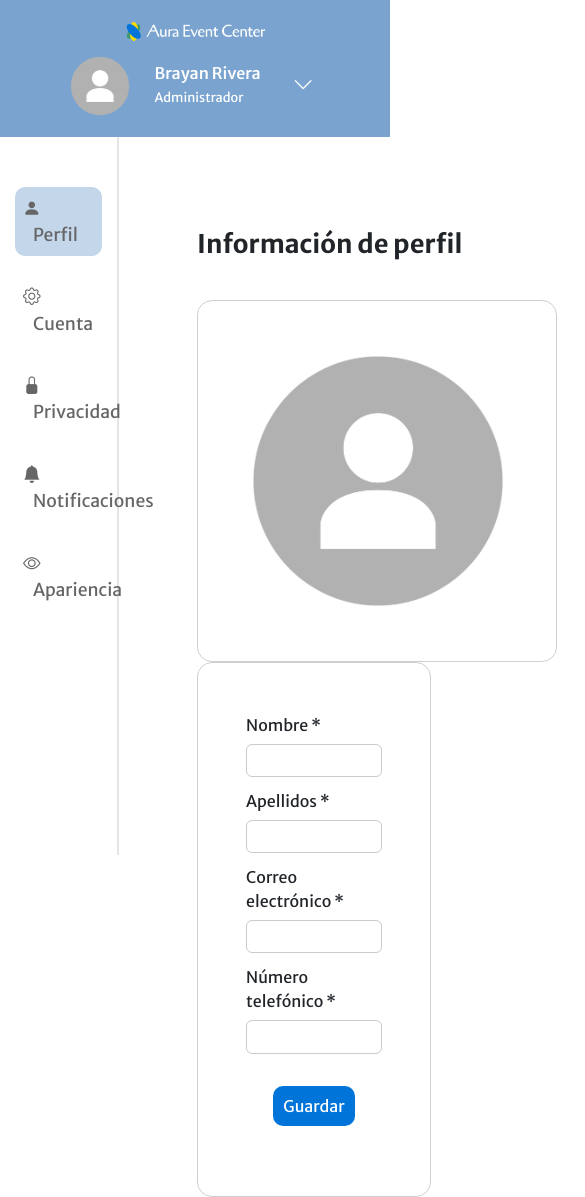
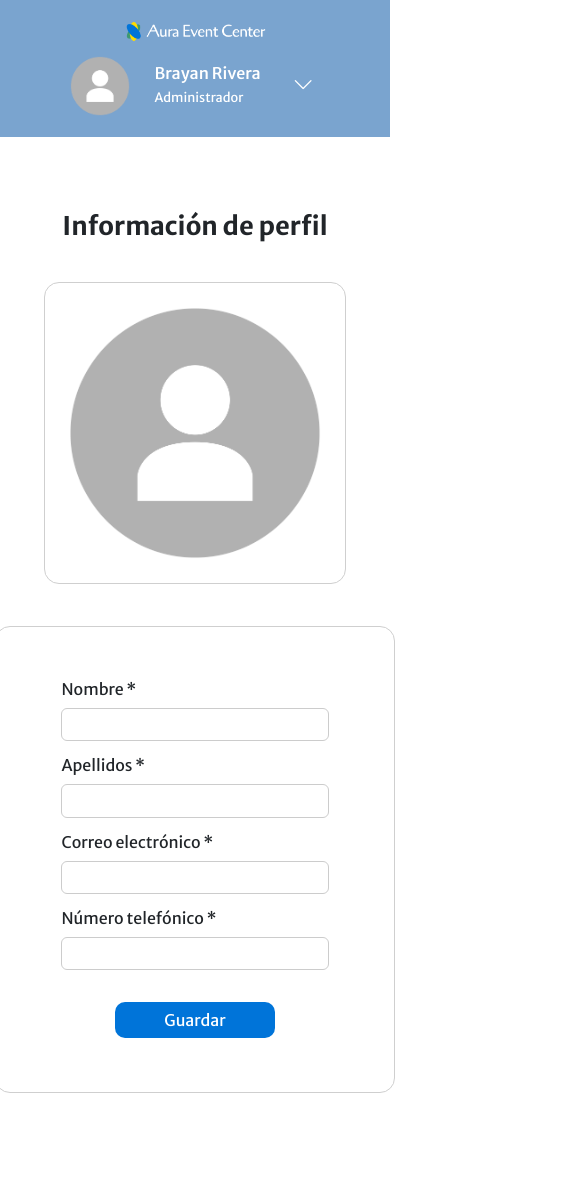
Before and after one commit to henoc03/AuraEventCenter, a React (Vite) app in the folder frontend/: page /profile in a window 390 px wide. Shown: the whole page, 585 px wide, since content can reach past the window. After the commit the page ends 1093 px from the top, so only its background shows below. Built offline with nearby package versions, Linux system fonts and the light colour scheme; no server answers.

Commit message:
style: header and profile css fix

```diff
--- a/frontend/src/style/header.css
+++ b/frontend/src/style/header.css
@@ -3,7 +3,7 @@
 }
 
 .header-container {
-    width: 100%;
+   width: 100%;
     height: 15vh;
     background-color: #7AA4CF;
     display: flex;
@@ -100,9 +100,7 @@
     font-weight: bold;
 }
 
-@media(max-width: 500px) {
-
-
+@media(max-width: 768px) {
     .header-container {
         justify-content: center;
         flex-direction: column;
--- a/frontend/src/style/profile.css
+++ b/frontend/src/style/profile.css
@@ -46,7 +46,8 @@
 
 .main {
     display: flex;
-    justify-content: start;
+    flex-direction: row;
+    justify-content: center;
     align-items: center;
     width: 100%;
     height: 100%;
@@ -65,21 +66,24 @@
     display: flex;
     flex-direction: column;
     width: 100%;
-    height: 80%;
+    max-width: 120vh;
+    height: 85%;
 }
 
 .image-form-container {
     display: flex;
     flex-direction: row;
     justify-content: space-between;
+    height: 85%;
 }
 
 .image-container {
     border: 1px solid #CFCFCF;
-    height: 75%;
+    height: 65%;
     border-radius: 15px;
     padding: 30px 30px;
     margin-right: 30px;
+    max-height: 370px;
 }
 
 .user-info-form {
@@ -88,6 +92,7 @@
     border: 1px solid #CFCFCF;
     border-radius: 15px;
     padding: 50px 30px;
+    min-width: 50vh;
 }
 
 .auth-form {
@@ -120,8 +125,66 @@
 }
 
 @media(max-width: 768px) {
+    .main {
+        display: flex;
+        justify-content: center;
+        align-items: center;
+    }
+    .profile-container{
+        width: 100%;
+        max-width: 70vh;
+    }
+    .profile-container h1{
+        text-align: center;
+    }
     .image-form-container {
         display: flex;
         flex-direction: column;
+        align-items: center;
+    }
+    .image-container {
+        display: flex;
+        justify-content: center;
+        margin: 0;
+        padding: 0;
+        max-width: 340px;
+    }
+
+    .user-info-form {
+        width: 100%;
+        min-width: 300px;
+        margin-top: 5vh;
+    }
+
+    .side-bar {
+        display: none;
     }
 }
+
+@media(max-width: 1024px) {
+    .main {
+        display: flex;
+        justify-content: center;
+        align-items: center;
+    }
+    .profile-container{
+        width: 100%;
+        max-width: 70vh;
+    }
+    .profile-container h1{
+        text-align: center;
+    }
+    .image-form-container {
+        display: flex;
+        flex-direction: column;
+        align-items: center;
+    }
+    .image-container {
+        max-width: 300vh;
+    }
+    .user-info-form {
+        width: 100%;
+        min-width: 400px;
+        margin-top: 5vh;
+    }
+}
```
